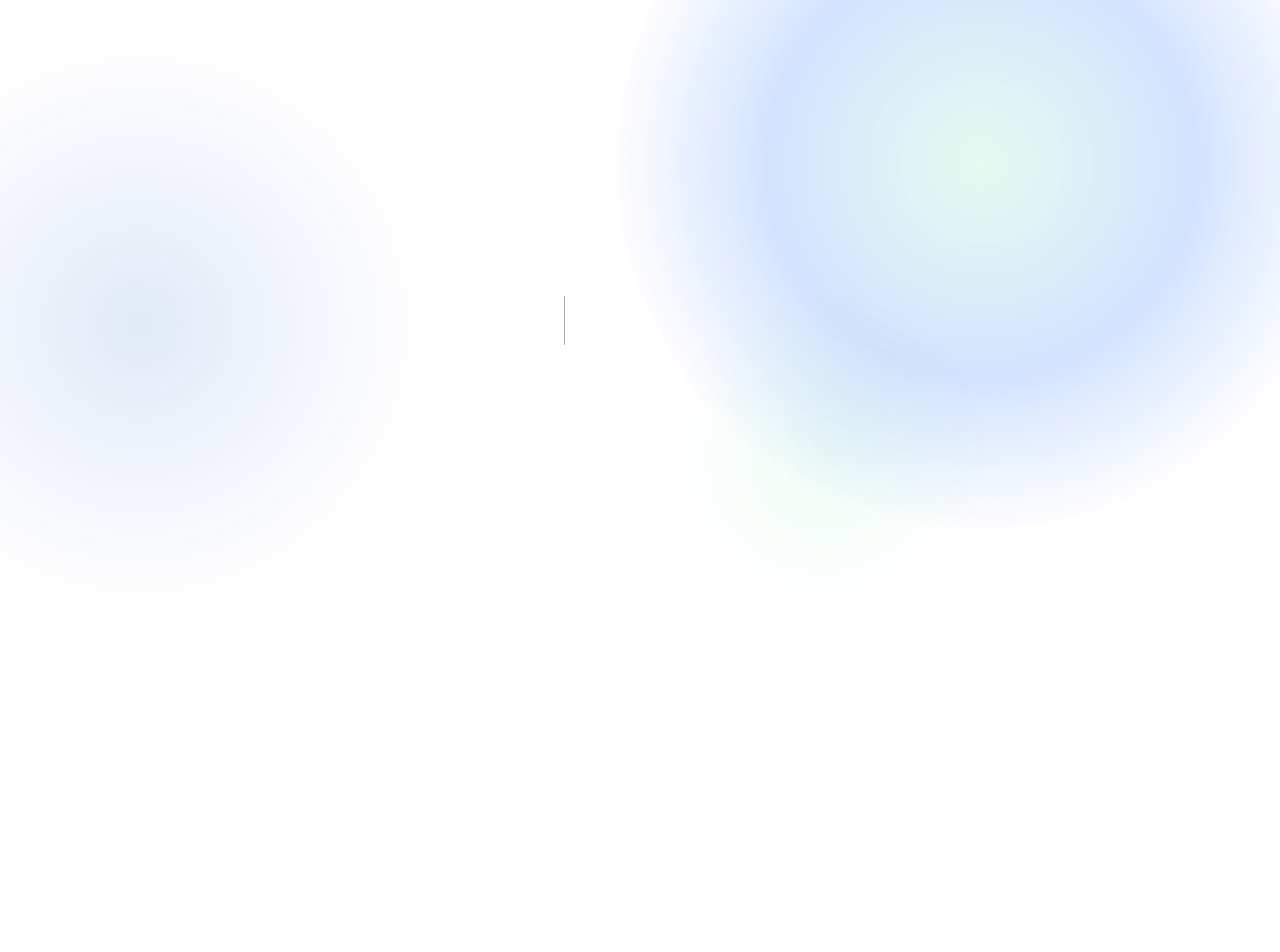
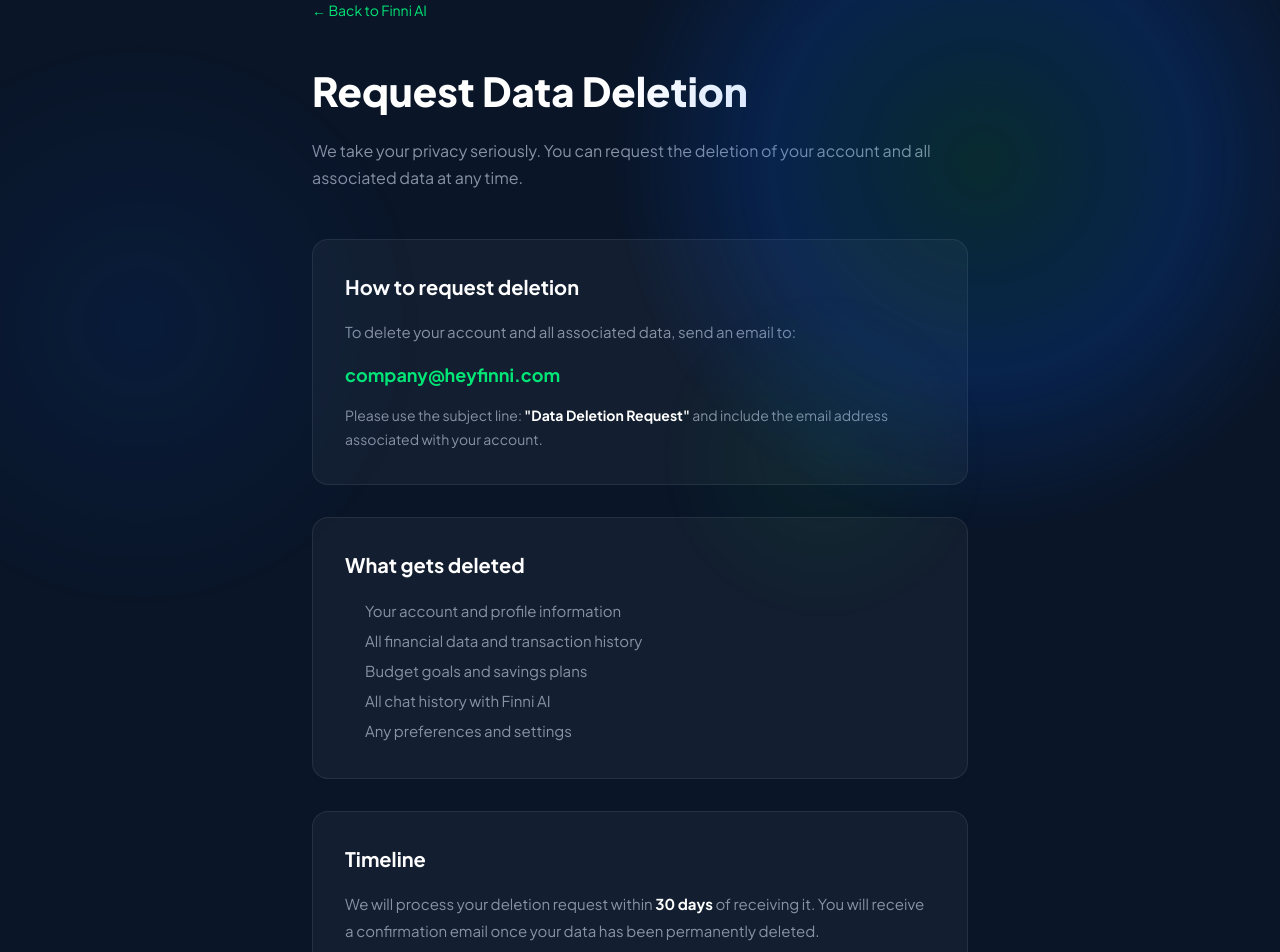
Before and after one commit to farhankabir1639/Finni-website-v3, a Next.js app: page /data-deletion in a window 1280 px wide. Before the commit this address had no page. Shown: the part 80-1032 px from the top of the page. Before the commit the page ends 800 px from the top, so only its background shows below. Built offline with nearby package versions, Linux system fonts and the light colour scheme.

Commit message:
Add data deletion page

```diff
--- /dev/null
+++ b/src/app/data-deletion/page.tsx
@@ -0,0 +1,58 @@
+export default function DataDeletion() {
+  return (
+    <main style={{ minHeight: '100vh', padding: '80px 32px', maxWidth: '720px', margin: '0 auto' }}>
+      <a href="/" style={{ color: '#00E676', fontSize: '14px', display: 'flex', alignItems: 'center', gap: '6px', marginBottom: '40px', textDecoration: 'none' }}>
+        ← Back to Finni AI
+      </a>
+
+      <h1 style={{ fontSize: '40px', fontWeight: '800', color: '#fff', marginBottom: '16px' }}>
+        Request Data Deletion
+      </h1>
+      <p style={{ color: '#8892A4', fontSize: '16px', marginBottom: '48px', lineHeight: '1.7' }}>
+        We take your privacy seriously. You can request the deletion of your account and all associated data at any time.
+      </p>
+
+      <div style={{ backgroundColor: 'rgba(255,255,255,0.04)', border: '1px solid rgba(255,255,255,0.08)', borderRadius: '16px', padding: '32px', marginBottom: '32px' }}>
+        <h2 style={{ color: '#fff', fontWeight: '700', fontSize: '20px', marginBottom: '16px' }}>
+          How to request deletion
+        </h2>
+        <p style={{ color: '#8892A4', fontSize: '15px', lineHeight: '1.8', marginBottom: '16px' }}>
+          To delete your account and all associated data, send an email to:
+        </p>
+        <a href="mailto:company@heyfinni.com" style={{ color: '#00E676', fontWeight: '700', fontSize: '18px' }}>
+          company@heyfinni.com
+        </a>
+        <p style={{ color: '#8892A4', fontSize: '14px', marginTop: '16px', lineHeight: '1.7' }}>
+          Please use the subject line: <strong style={{ color: '#fff' }}>"Data Deletion Request"</strong> and include the email address associated with your account.
+        </p>
+      </div>
+
+      <div style={{ backgroundColor: 'rgba(255,255,255,0.04)', border: '1px solid rgba(255,255,255,0.08)', borderRadius: '16px', padding: '32px', marginBottom: '32px' }}>
+        <h2 style={{ color: '#fff', fontWeight: '700', fontSize: '20px', marginBottom: '16px' }}>
+          What gets deleted
+        </h2>
+        <ul style={{ color: '#8892A4', fontSize: '15px', lineHeight: '2', paddingLeft: '20px' }}>
+          <li>Your account and profile information</li>
+          <li>All financial data and transaction history</li>
+          <li>Budget goals and savings plans</li>
+          <li>All chat history with Finni AI</li>
+          <li>Any preferences and settings</li>
+        </ul>
+      </div>
+
+      <div style={{ backgroundColor: 'rgba(255,255,255,0.04)', border: '1px solid rgba(255,255,255,0.08)', borderRadius: '16px', padding: '32px' }}>
+        <h2 style={{ color: '#fff', fontWeight: '700', fontSize: '20px', marginBottom: '16px' }}>
+          Timeline
+        </h2>
+        <p style={{ color: '#8892A4', fontSize: '15px', lineHeight: '1.8' }}>
+          We will process your deletion request within <strong style={{ color: '#fff' }}>30 days</strong> of receiving it. You will receive a confirmation email once your data has been permanently deleted.
+        </p>
+      </div>
+
+      <p style={{ color: '#8892A4', fontSize: '13px', marginTop: '40px', lineHeight: '1.7' }}>
+        For any questions, contact us at{' '}
+        <a href="mailto:company@heyfinni.com" style={{ color: '#00E676' }}>company@heyfinni.com</a>
+      </p>
+    </main>
+  )
+}
```
Also changed, not shown: 1 other file (tests, documents, lock files or other folders).
